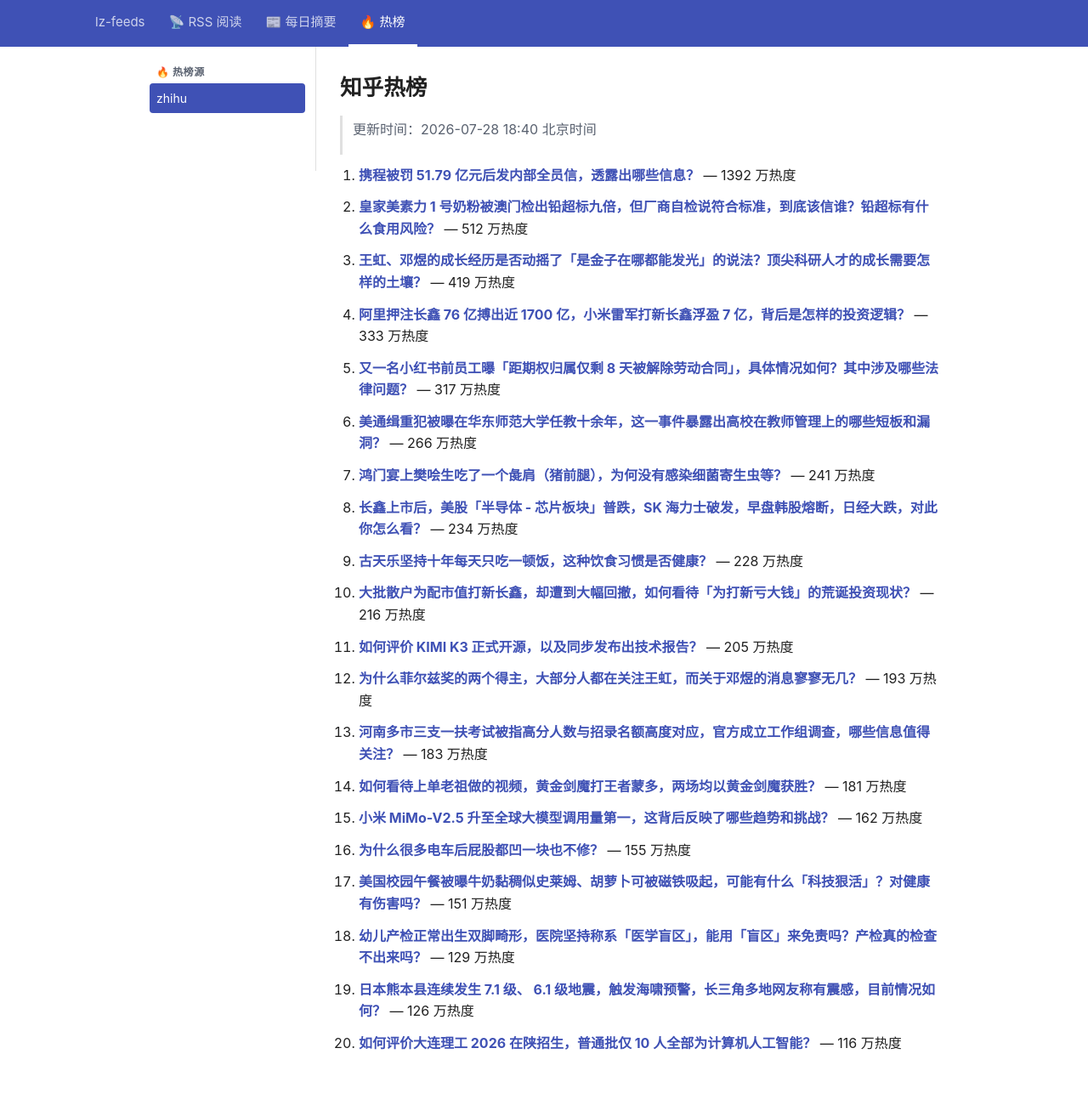
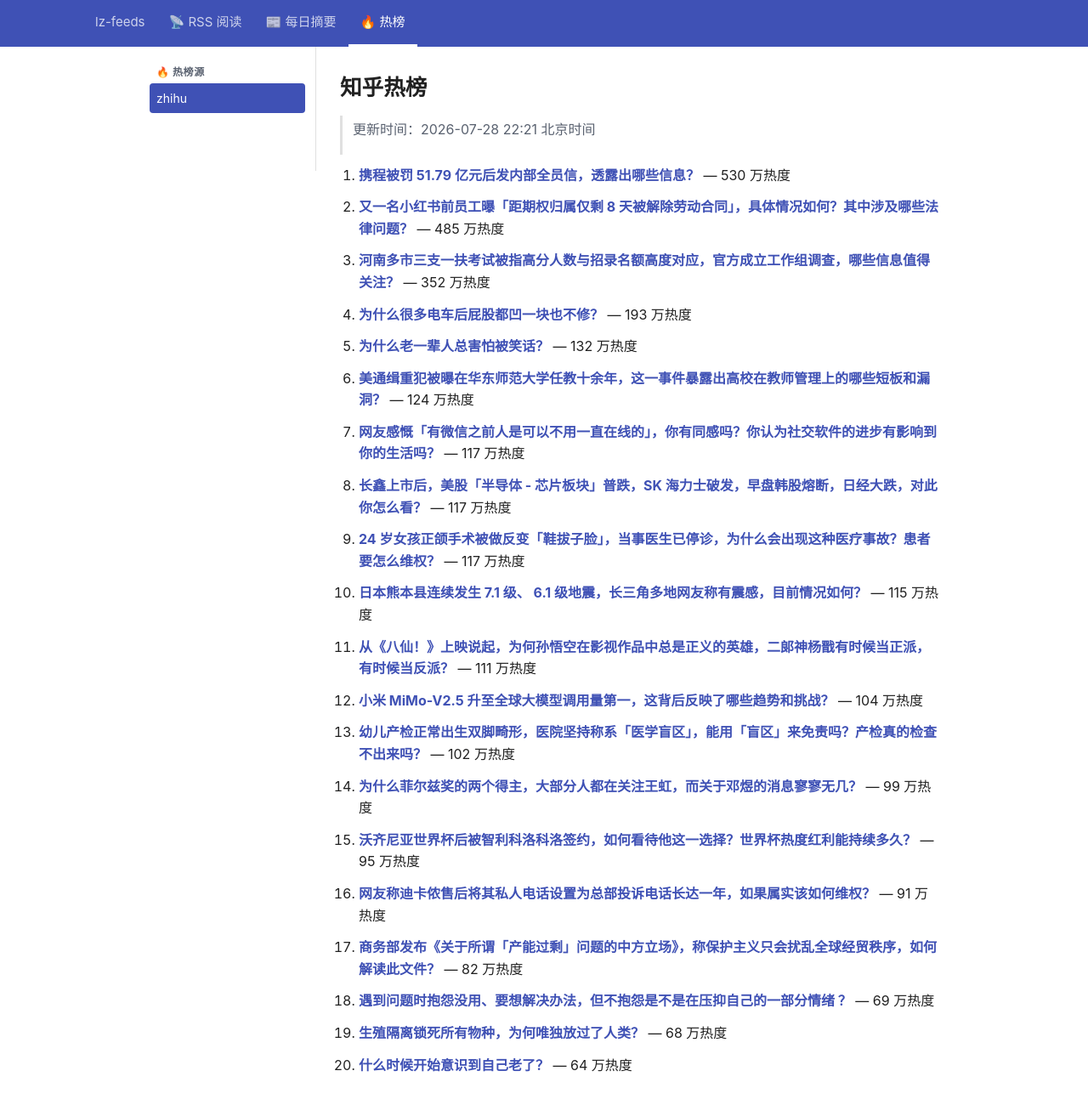
Before and after one commit to lizhang0101/lz-feeds, a Jekyll site: the page built from _hotlist/zhihu.md, in a window 1280 px wide and 1330 px high. Shown: the top 1300 px of the window at 85% size. Built offline with Jekyll 4.4.1, drawn with Linux system fonts in a browser that asks for light colours.

Commit message:
hotlist: 2026-07-28T14:21Z

```diff
--- a/_hotlist/zhihu.md
+++ b/_hotlist/zhihu.md
@@ -1,48 +1,48 @@
 ---
-updated: 2026-07-28 18:40 北京时间
+updated: 2026-07-28 22:21 北京时间
 count: 20
 ---
 
 # 知乎热榜
 
-> 更新时间：2026-07-28 18:40 北京时间
+> 更新时间：2026-07-28 22:21 北京时间
 
-1. **[携程被罚 51.79 亿元后发内部全员信，透露出哪些信息？](https://www.zhihu.com/question/2065363377468043923)** — 1392 万热度
+1. **[携程被罚 51.79 亿元后发内部全员信，透露出哪些信息？](https://www.zhihu.com/question/2065363377468043923)** — 530 万热度
 
-2. **[皇家美素力 1 号奶粉被澳门检出铅超标九倍，但厂商自检说符合标准，到底该信谁？铅超标有什么食用风险？](https://www.zhihu.com/question/2064645873158583358)** — 512 万热度
+2. **[又一名小红书前员工曝「距期权归属仅剩 8 天被解除劳动合同」，具体情况如何？其中涉及哪些法律问题？](https://www.zhihu.com/question/2065405140329128905)** — 485 万热度
 
-3. **[王虹、邓煜的成长经历是否动摇了「是金子在哪都能发光」的说法？顶尖科研人才的成长需要怎样的土壤？](https://www.zhihu.com/question/2064337609879507952)** — 419 万热度
+3. **[河南多市三支一扶考试被指高分人数与招录名额高度对应，官方成立工作组调查，哪些信息值得关注？](https://www.zhihu.com/question/2065160851711943119)** — 352 万热度
 
-4. **[阿里押注长鑫 76 亿搏出近 1700 亿，小米雷军打新长鑫浮盈 7 亿，背后是怎样的投资逻辑？](https://www.zhihu.com/question/2065338204207542577)** — 333 万热度
+4. **[为什么很多电车后屁股都凹一块也不修？](https://www.zhihu.com/question/2064678914778214835)** — 193 万热度
 
-5. **[又一名小红书前员工曝「距期权归属仅剩 8 天被解除劳动合同」，具体情况如何？其中涉及哪些法律问题？](https://www.zhihu.com/question/2065405140329128905)** — 317 万热度
+5. **[为什么老一辈人总害怕被笑话？](https://www.zhihu.com/question/2063250396030703369)** — 132 万热度
 
-6. **[美通缉重犯被曝在华东师范大学任教十余年，这一事件暴露出高校在教师管理上的哪些短板和漏洞？](https://www.zhihu.com/question/2064013926388519038)** — 266 万热度
+6. **[美通缉重犯被曝在华东师范大学任教十余年，这一事件暴露出高校在教师管理上的哪些短板和漏洞？](https://www.zhihu.com/question/2064013926388519038)** — 124 万热度
 
-7. **[鸿门宴上樊哙生吃了一个彘肩（猪前腿），为何没有感染细菌寄生虫等？](https://www.zhihu.com/question/267314352)** — 241 万热度
+7. **[网友感慨「有微信之前人是可以不用一直在线的」，你有同感吗？你认为社交软件的进步有影响到你的生活吗？](https://www.zhihu.com/question/2065138370057953642)** — 117 万热度
 
-8. **[长鑫上市后，美股「半导体 - 芯片板块」普跌，SK 海力士破发，早盘韩股熔断，日经大跌，对此你怎么看？](https://www.zhihu.com/question/2065354296774989670)** — 234 万热度
+8. **[长鑫上市后，美股「半导体 - 芯片板块」普跌，SK 海力士破发，早盘韩股熔断，日经大跌，对此你怎么看？](https://www.zhihu.com/question/2065354296774989670)** — 117 万热度
 
-9. **[古天乐坚持十年每天只吃一顿饭，这种饮食习惯是否健康？](https://www.zhihu.com/question/654477046)** — 228 万热度
+9. **[24 岁女孩正颌手术被做反变「鞋拔子脸」，当事医生已停诊，为什么会出现这种医疗事故？患者要怎么维权？](https://www.zhihu.com/question/2064801268552537608)** — 117 万热度
 
-10. **[大批散户为配市值打新长鑫，却遭到大幅回撤，如何看待「为打新亏大钱」的荒诞投资现状？](https://www.zhihu.com/question/2065043128990556496)** — 216 万热度
+10. **[日本熊本县连续发生 7.1 级、 6.1 级地震，长三角多地网友称有震感，目前情况如何？](https://www.zhihu.com/question/2065460492231864765)** — 115 万热度
 
-11. **[如何评价 KIMI K3 正式开源，以及同步发布出技术报告？](https://www.zhihu.com/question/2065214142915654338)** — 205 万热度
+11. **[从《八仙！》上映说起，为何孙悟空在影视作品中总是正义的英雄，二郎神杨戬有时候当正派，有时候当反派？](https://www.zhihu.com/question/2063731725264499456)** — 111 万热度
 
-12. **[为什么菲尔兹奖的两个得主，大部分人都在关注王虹，而关于邓煜的消息寥寥无几？](https://www.zhihu.com/question/2064575049152066959)** — 193 万热度
+12. **[小米 MiMo-V2.5 升至全球大模型调用量第一，这背后反映了哪些趋势和挑战？](https://www.zhihu.com/question/2065097727604741240)** — 104 万热度
 
-13. **[河南多市三支一扶考试被指高分人数与招录名额高度对应，官方成立工作组调查，哪些信息值得关注？](https://www.zhihu.com/question/2065160851711943119)** — 183 万热度
+13. **[幼儿产检正常出生双脚畸形，医院坚持称系「医学盲区」，能用「盲区」来免责吗？产检真的检查不出来吗？](https://www.zhihu.com/question/2064636039679795644)** — 102 万热度
 
-14. **[如何看待上单老祖做的视频，黄金剑魔打王者蒙多，两场均以黄金剑魔获胜？](https://www.zhihu.com/question/2065116457743152024)** — 181 万热度
+14. **[为什么菲尔兹奖的两个得主，大部分人都在关注王虹，而关于邓煜的消息寥寥无几？](https://www.zhihu.com/question/2064575049152066959)** — 99 万热度
 
-15. **[小米 MiMo-V2.5 升至全球大模型调用量第一，这背后反映了哪些趋势和挑战？](https://www.zhihu.com/question/2065097727604741240)** — 162 万热度
+15. **[沃齐尼亚世界杯后被智利科洛科洛签约，如何看待他这一选择？世界杯热度红利能持续多久？](https://www.zhihu.com/question/2064393519750501907)** — 95 万热度
 
-16. **[为什么很多电车后屁股都凹一块也不修？](https://www.zhihu.com/question/2064678914778214835)** — 155 万热度
+16. **[网友称迪卡侬售后将其私人电话设置为总部投诉电话长达一年，如果属实该如何维权？](https://www.zhihu.com/question/2065177952480747776)** — 91 万热度
 
-17. **[美国校园午餐被曝牛奶黏稠似史莱姆、胡萝卜可被磁铁吸起，可能有什么「科技狠活」？对健康有伤害吗？](https://www.zhihu.com/question/2065066881015177978)** — 151 万热度
+17. **[商务部发布《关于所谓「产能过剩」问题的中方立场》，称保护主义只会扰乱全球经贸秩序，如何解读此文件？](https://www.zhihu.com/question/2065427614815332294)** — 82 万热度
 
-18. **[幼儿产检正常出生双脚畸形，医院坚持称系「医学盲区」，能用「盲区」来免责吗？产检真的检查不出来吗？](https://www.zhihu.com/question/2064636039679795644)** — 129 万热度
+18. **[遇到问题时抱怨没用、要想解决办法，但不抱怨是不是在压抑自己的一部分情绪 ？](https://www.zhihu.com/question/2036704613806633368)** — 69 万热度
 
-19. **[日本熊本县连续发生 7.1 级、 6.1 级地震，触发海啸预警，长三角多地网友称有震感，目前情况如何？](https://www.zhihu.com/question/2065460492231864765)** — 126 万热度
+19. **[生殖隔离锁死所有物种，为何唯独放过了人类？](https://www.zhihu.com/question/2064377952071053907)** — 68 万热度
 
-20. **[如何评价大连理工 2026 在陕招生，普通批仅 10 人全部为计算机人工智能？](https://www.zhihu.com/question/2063239728175043416)** — 116 万热度
+20. **[什么时候开始意识到自己老了？](https://www.zhihu.com/question/446995691)** — 64 万热度
```
